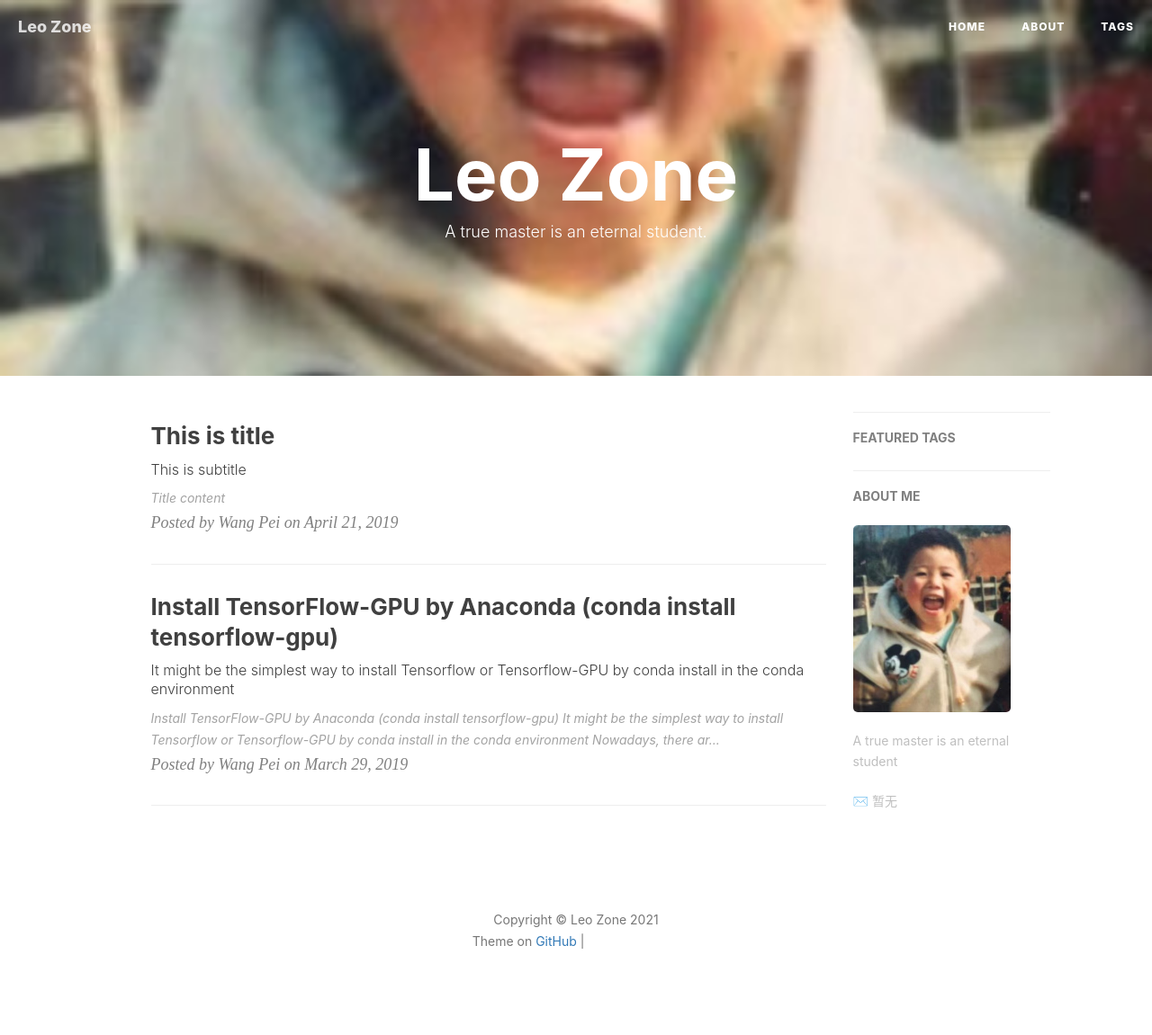
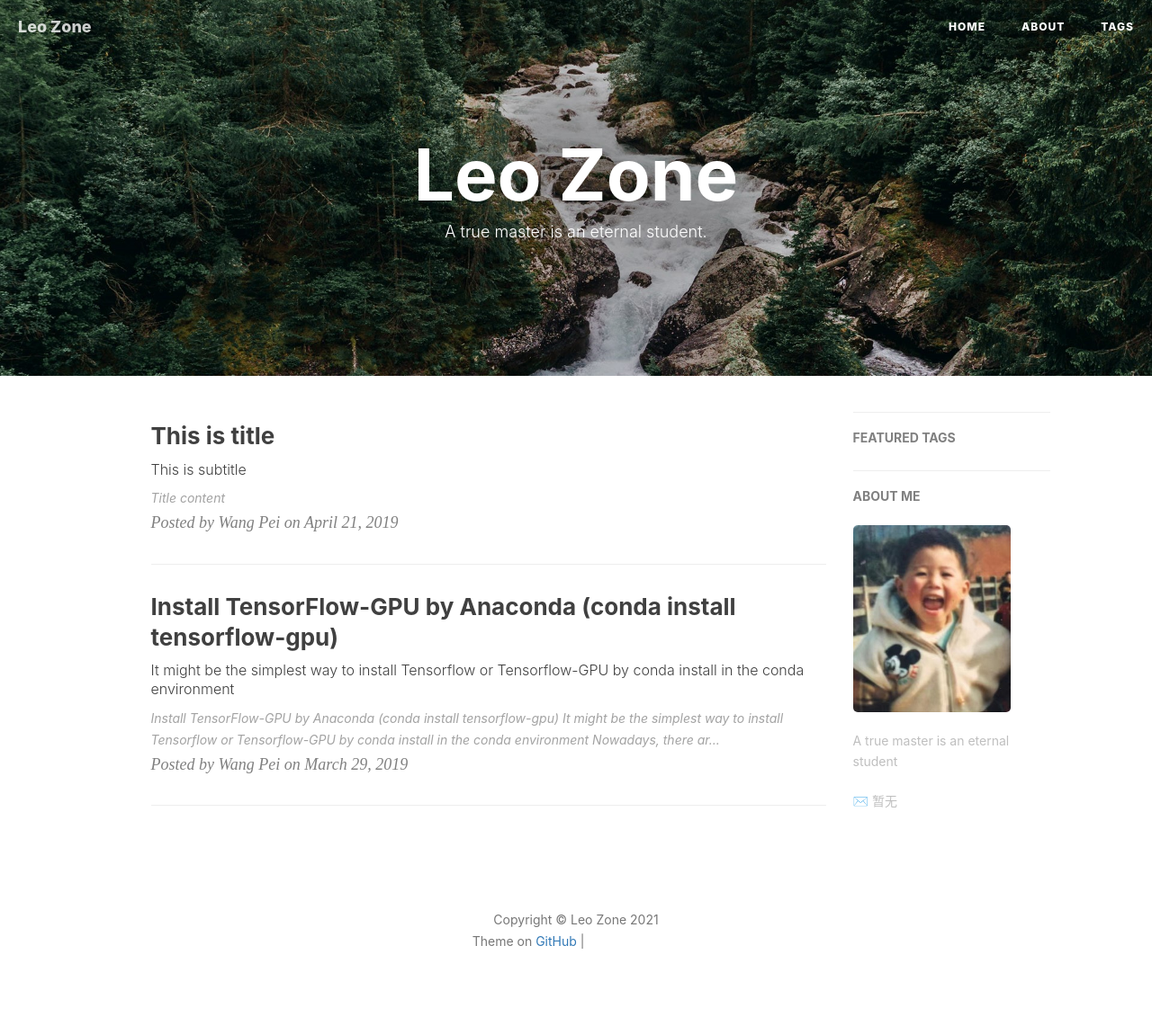
Before and after one commit to azuleo7/leo-wan7.github.io, a Jekyll site: the page built from index.html, in a window 1280 px wide. Shown: the whole page at 90% size. Built offline with Jekyll 4.4.1, drawn with Linux system fonts in a browser that asks for light colours; nearby versions of some CDN libraries; the list of posts is cut into pages by our own code; comment, search, counter and statistics services are not loaded; grey boxes are pictures that could not be loaded.

Commit message:
Update _config.yml

```diff
--- a/_config.yml
+++ b/_config.yml
@@ -1,7 +1,7 @@
 # Site settings
 title: Leo Zone
 SEOTitle: Leo的世界 | Leo Zone
-header-img: img/head.jpg
+header-img: img/post-bg-desk.jpg
 email: 暂无
 description: "寻找自己本就是一场救赎之路"
 keyword: "Leo Zone"
```
